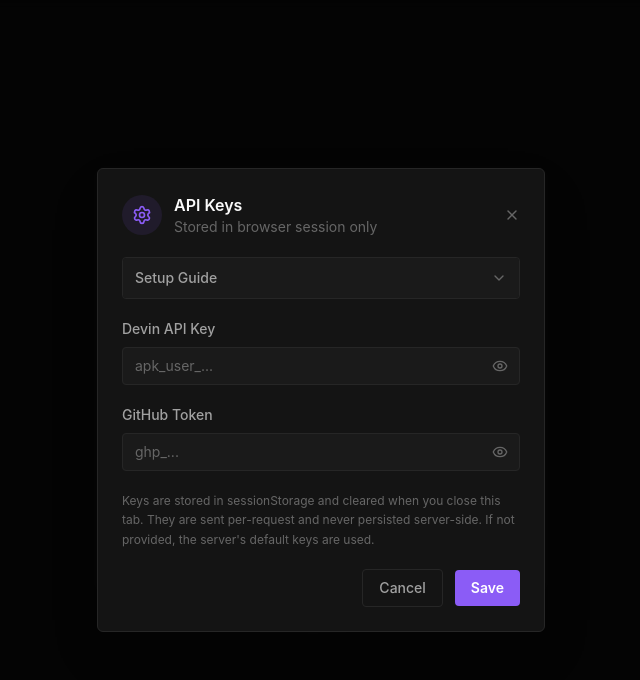
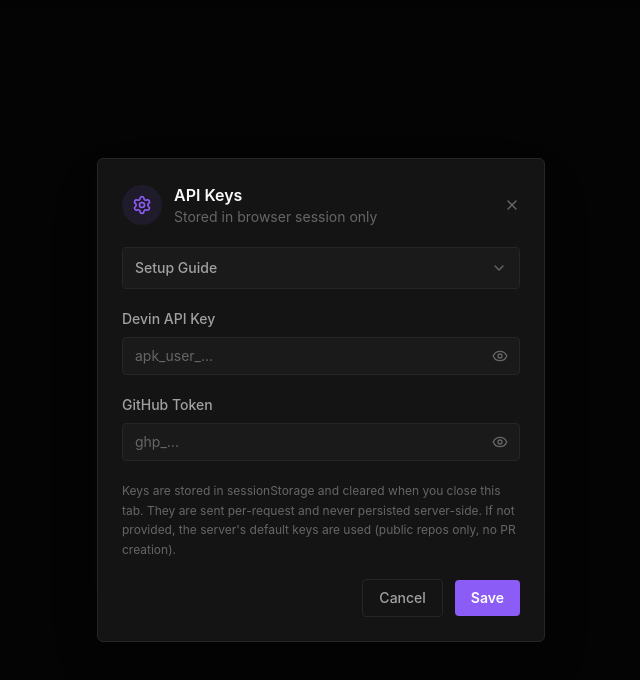
Before and after one commit to natanwei/devin-issue-pilot, a Next.js app: page / in a window 1280 px wide. Both pictures are taken after a click on the button "API Keys". Shown: the top 680 px of the page, without its empty margins (319-959 px from the left). Built offline with nearby package versions, Linux system fonts and the light colour scheme.

Commit message:
Clarify default key limitations in settings panel

```diff
--- a/app/components/SettingsPanel.tsx
+++ b/app/components/SettingsPanel.tsx
@@ -242,7 +242,7 @@
         <p className="text-text-muted text-xs leading-relaxed">
           Keys are stored in sessionStorage and cleared when you close this tab.
           They are sent per-request and never persisted server-side. If not
-          provided, the server&apos;s default keys are used.
+          provided, the server&apos;s default keys are used (public repos only, no PR creation).
         </p>
 
         {/* Buttons */}
```
